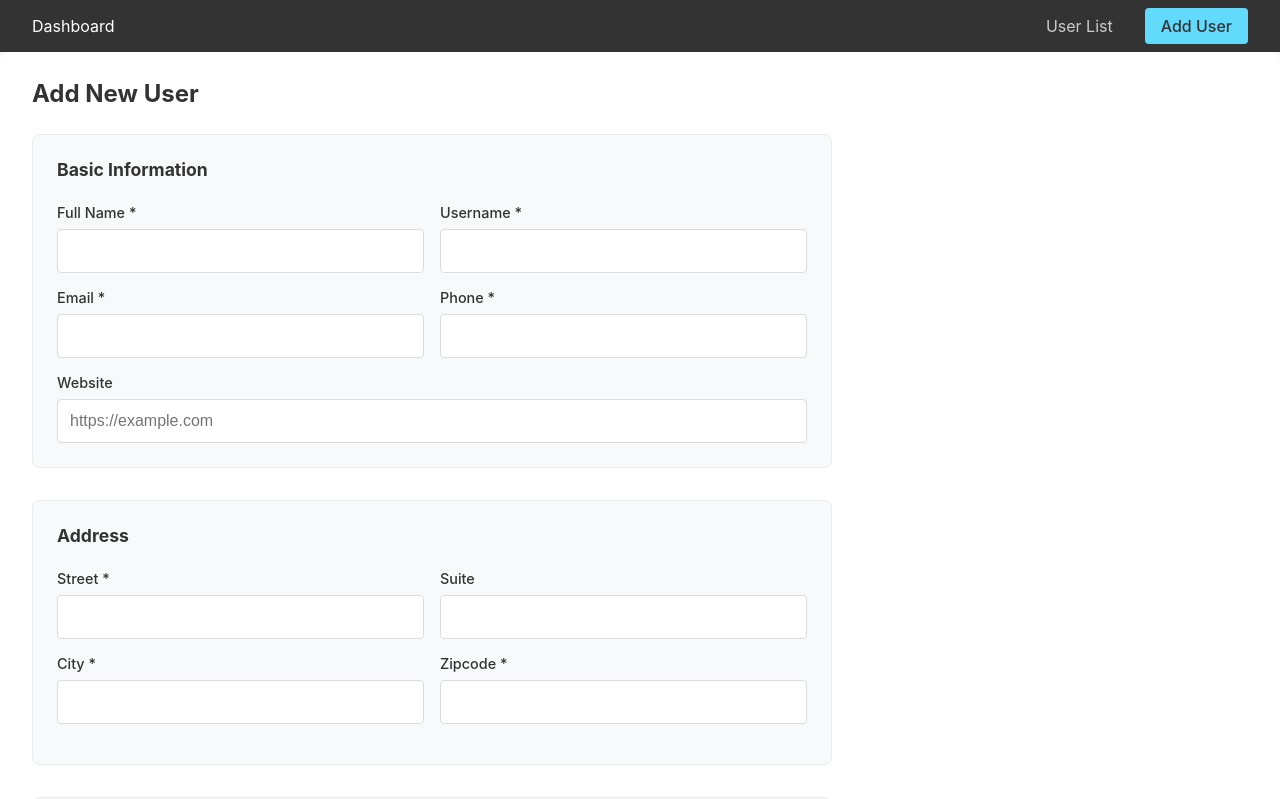
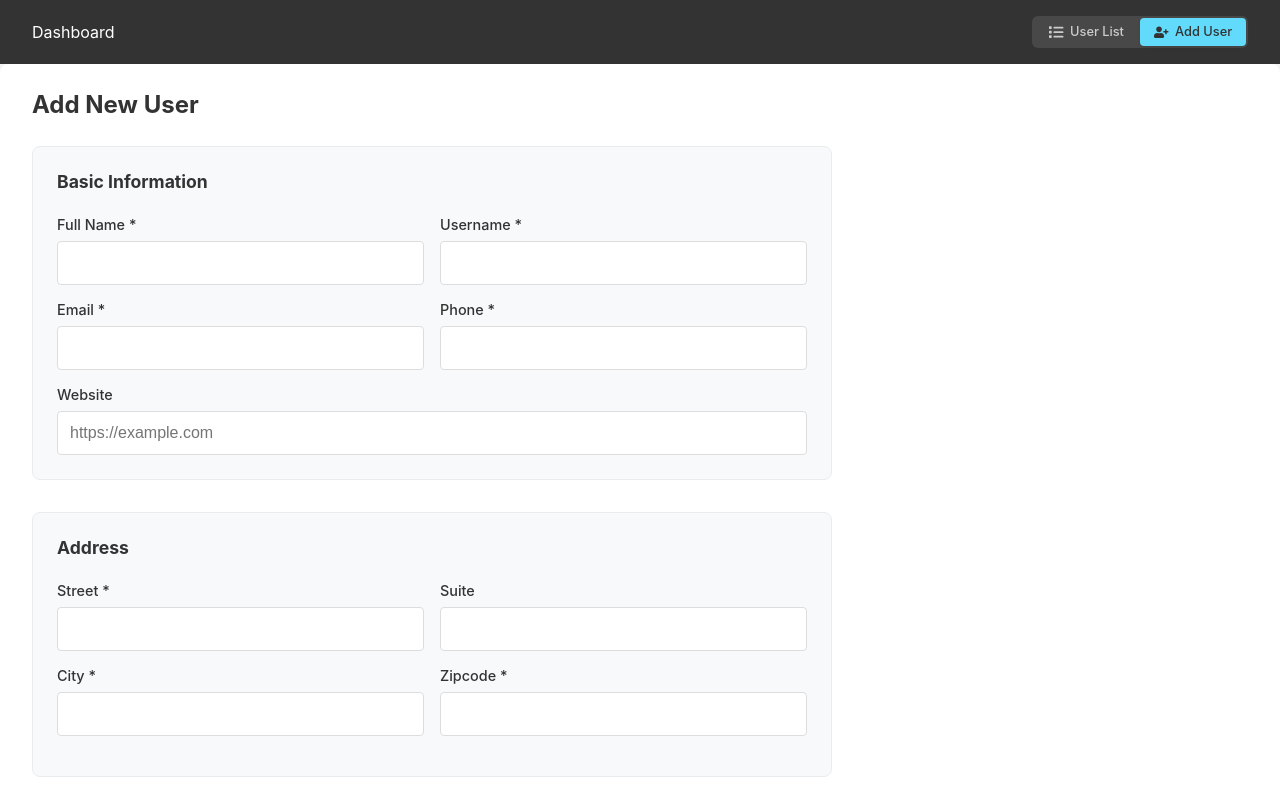
Before and after one commit to midnightprojects/user-dashboard, a React (Create React App) app: page /add-user in a window 1280 px wide. Shown: the top 799 px of the page. Built offline with nearby package versions, Linux system fonts and the light colour scheme.

Commit message:
Add icons

```diff
--- a/package.json
+++ b/package.json
@@ -14,6 +14,7 @@
         "@types/react-router-dom": "^5.3.3",
         "react": "^19.1.1",
         "react-dom": "^19.1.1",
+        "react-icons": "^5.5.0",
         "react-router-dom": "^7.7.1",
         "react-scripts": "5.0.1",
         "typescript": "^4.9.5",
--- a/src/components/header/Header.css
+++ b/src/components/header/Header.css
@@ -13,29 +13,56 @@
     font-weight: normal;
 }
 
-.nav-links {
-    list-style: none;
-    margin: 0;
-    padding: 0;
+.segmented-control {
     display: flex;
-    gap: 1rem;
+    background: rgba(255, 255, 255, 0.1);
+    border-radius: 6px;
+    padding: 2px;
+    gap: 1px;
 }
 
-.nav-links a {
+.segment {
+    display: flex;
+    align-items: center;
+    gap: 0.4rem;
+    padding: 0.4rem 0.8rem;
+    border-radius: 4px;
     color: #ccc;
     text-decoration: none;
-    padding: 0.5rem 1rem;
-    border-radius: 4px;
     transition: all 0.2s ease;
+    font-size: 0.8rem;
+    font-weight: 500;
+    min-width: 80px;
+    justify-content: center;
 }
 
-.nav-links a:hover {
+.segment svg {
+    width: 0.9rem;
+    height: 0.9rem;
+}
+
+.segment:hover {
     color: white;
     background-color: rgba(255, 255, 255, 0.1);
 }
 
-.nav-links a.active {
+.segment.active {
     color: #333;
     background-color: #61dafb;
-    font-weight: 500;
+    box-shadow: 0 1px 3px rgba(0, 0, 0, 0.1);
 }
+
+.segment span {
+    white-space: nowrap;
+}
+
+@media (max-width: 480px) {
+    .segment {
+        min-width: 50px;
+        padding: 0.4rem 0.6rem;
+    }
+
+    .segment span {
+        display: none;
+    }
+}
--- a/src/components/header/Header.tsx
+++ b/src/components/header/Header.tsx
@@ -1,30 +1,31 @@
 import { Link, useLocation } from 'react-router-dom';
+import { FaList, FaUserPlus } from 'react-icons/fa';
 import './Header.css';
 
 const Header = () => {
     const location = useLocation();
+    const ListIcon = FaList as React.FC<React.SVGProps<SVGSVGElement>>;
+    const UserPlusIcon = FaUserPlus as React.FC<React.SVGProps<SVGSVGElement>>;
 
     return (
         <nav className="navigation">
             <h1>Dashboard</h1>
-            <ul className="nav-links">
-                <li>
+            <div className="segmented-control">
                 <Link
                     to="/"
-                        className={location.pathname === '/' ? 'active' : ''}
+                    className={`segment ${location.pathname === '/' ? 'active' : ''}`}
                 >
-                        User List
+                    <ListIcon />
+                    <span>User List</span>
                 </Link>
-                </li>
-                <li>
                 <Link
                     to="/add-user"
-                        className={location.pathname === '/add-user' ? 'active' : ''}
+                    className={`segment ${location.pathname === '/add-user' ? 'active' : ''}`}
                 >
-                        Add User
+                    <UserPlusIcon />
+                    <span>Add User</span>
                 </Link>
-                </li>
-            </ul>
+            </div>
         </nav>
     );
 };
--- a/src/components/search/SearchInput.css
+++ b/src/components/search/SearchInput.css
@@ -1,10 +1,21 @@
 .search-container {
     margin: 0;
+    position: relative;
+}
+
+.search-icon {
+    position: absolute;
+    left: 12px;
+    top: 50%;
+    transform: translateY(-50%);
+    color: #666;
+    z-index: 1;
+    pointer-events: none;
 }
 
 .search-input {
     width: 300px;
-    padding: 0.75rem 1rem;
+    padding: 0.75rem 1rem 0.75rem 2.5rem;
     border: 1px solid #ddd;
     border-radius: 4px;
     font-size: 1rem;
--- a/src/components/search/SearchInput.tsx
+++ b/src/components/search/SearchInput.tsx
@@ -1,4 +1,5 @@
 import React from 'react';
+import { FaSearch } from 'react-icons/fa';
 import './SearchInput.css';
 
 interface Props {
@@ -8,8 +9,11 @@ interface Props {
 }
 
 const SearchInput = ({ value, onChange, placeholder = "Search..." }: Props) => {
+    const SearchIcon = FaSearch as React.FC<React.SVGProps<SVGSVGElement>>;
+
     return (
         <div className="search-container">
+            <SearchIcon className="search-icon" />
             <input
                 type="text"
                 placeholder={placeholder}
```
Also changed, not shown: 1 other file (tests, documents, lock files or other folders). Lines whose indentation alone changed are shown as unchanged.
